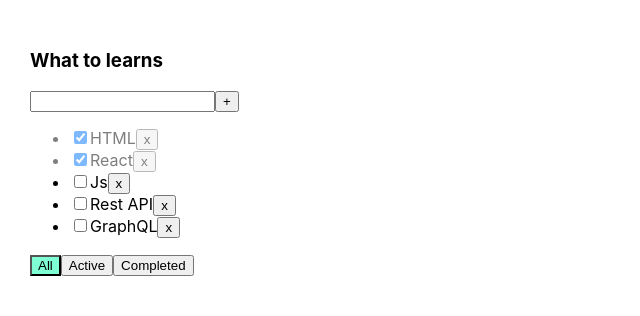
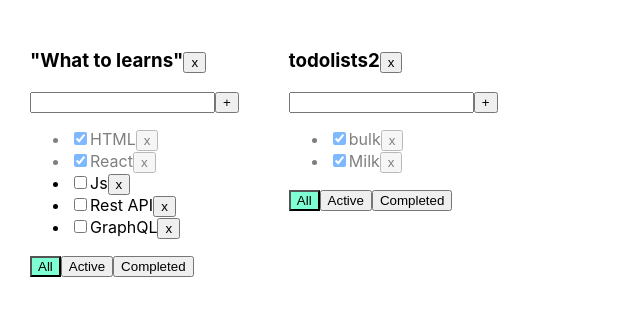
Before and after one commit to AlexKorotkin/TodoList, a React (Create React App) app: page / in a window 1280 px wide. Shown: the top 316 px of the page, without its empty margins (0-640 px from the left). Built offline with nearby package versions, Linux system fonts and the light colour scheme.

Commit message:
add, remove todoLists

```diff
--- a/src/App.tsx
+++ b/src/App.tsx
@@ -8,65 +8,105 @@
     title: string
     isDone: boolean
 }
+export type TodoListsType = {
+    id: string
+    title: string
+    filter: FilterValueType
+}
 export type FilterValueType = 'all' | 'active' | 'completed'
 
 function App() {
 
-    let [tasks, setTasks] = useState<Array<TasksType>>(
+    let todolist1 = v1();
+    let todolist2 = v1()
+
+    let [todolists, setTodolists] = useState<Array<TodoListsType>>(
         [
+            {id: todolist1, title: '"What to learns"', filter: 'all'},
+            {id: todolist2, title: 'todolists2', filter: 'all'}
+        ]
+    )
+
+    let [tasksObj, setTasks] = useState(
+        {
+            [todolist1]: [
                 {id: v1(), title: "HTML", isDone: true},
                 {id: v1(), title: "React", isDone: true},
                 {id: v1(), title: "Js", isDone: false},
                 {id: v1(), title: "Rest API", isDone: false},
                 {id: v1(), title: "GraphQL", isDone: false}
+            ],
+            [todolist2]: [
+                {id: v1(), title: "bulk", isDone: true},
+                {id: v1(), title: "Milk", isDone: true},
+            ]
+        }
+    )
 
-        ]
-    )
-    let [filter, filterTasks] = useState<FilterValueType>('all')
-
-    function removeTask(id: string) {
+    function removeTask(id: string, todolistId: string) {
+        let tasks = tasksObj[todolistId] // нашли массив тасок
         let filteredTasks = tasks.filter(t => t.id !== id)
-        setTasks(filteredTasks)
-
+        tasksObj[todolistId] = filteredTasks
+        setTasks({...tasksObj})
+    }
+    let removeTodolist = (todolistId: string)=>{
+         let filteredTodolist = todolists.filter(tl => tl.id !==todolistId )
+        setTodolists(filteredTodolist)
+        delete tasksObj[todolistId]
+        setTasks({...tasksObj});
     }
 
-    function addTask(title: string) {
+    function addTask(title: string, todolistId:string) {
         let newTask = {id: v1(), title: title, isDone: false}
-        setTasks([newTask, ...tasks])
+        let tasks = tasksObj[todolistId] // нашли массив тасок
+        let newTasks = [newTask, ...tasks]
+        tasksObj[todolistId] = newTasks
+        setTasks({...tasksObj});
     }
 
-    function changeFilter(value: FilterValueType) {
-        filterTasks(value);
+    function changeFilter(value: FilterValueType, todolistId: string) {
+        let todolist = todolists.find(tl => tl.id === todolistId)
+        if (todolist) {
+            todolist.filter = value
+        }
+        setTodolists([...todolists]);
     }
 
-    let tasksForTodoList = tasks;
-
-    if (filter === 'active') {
-        tasksForTodoList = tasks.filter(t => t.isDone === false);
-
-    }
-    if (filter === 'completed') {
-        tasksForTodoList = tasks.filter(t => t.isDone === true);
-
-    }
-
-    function changeStatus(taskID: string, isDone: boolean) {
-        let task = tasks.find(t => t.id === taskID);
+    function changeStatus(taskID: string, isDone: boolean, todolistId: string) {
+        let tasks = tasksObj[todolistId] // нашли массив тасок
+        let task = tasks.find(t => t.id === taskID); // в этом массиве тасок нашли нужную таску
         if (task) {
             task.isDone = isDone;
         }
-        setTasks([...tasks]);
+        setTasks({...tasksObj});
     }
 
     return (
         <div className="App">
-            <TodoList title={"What to learns"}
-                      filter = {filter}
+            {
+                todolists.map(tl => {
+                        let tasksForTodoList = tasksObj[tl.id];
+                        if (tl.filter === 'active') {
+                            tasksForTodoList = tasksObj[tl.id].filter(t => t.isDone === false);
+                        }
+                        if (tl.filter === 'completed') {
+                            tasksForTodoList = tasksObj[tl.id].filter(t => t.isDone === true);
+                        }
+                        return <TodoList
+                            key={tl.id}
+                            title={tl.title}
+                            id={tl.id}
+                            filter={tl.filter}
                             tasks={tasksForTodoList}
+                            removeTodolist = {removeTodolist}
                             removeTask={removeTask}
                             addTask={addTask}
                             changeTaskStatus={changeStatus}
                             changeFilter={changeFilter}/>
+                    }
+                )
+            }
+
         </div>
     );
 }
--- a/src/TodoList.tsx
+++ b/src/TodoList.tsx
@@ -2,13 +2,15 @@
 import {FilterValueType, TasksType} from "./App";
 
 type PropsType = {
+    id: string
     title: string
     tasks: Array<TasksType>
     filter: FilterValueType
-    removeTask: (id: string) => void
-    changeFilter: (value: FilterValueType) => void
-    addTask: (title: string) => void
-    changeTaskStatus: (id: string, isDone: boolean) => void
+    removeTask: (id: string, todolistId: string) => void
+    changeFilter: (value: FilterValueType, todoListId: string) => void
+    addTask: (title: string, todoListId: string) => void
+    changeTaskStatus: (id: string, isDone: boolean, todoListId: string) => void
+    removeTodolist: (todoListId: string)=> void
 }
 
 export function TodoList(props: PropsType) {
@@ -23,25 +25,26 @@
     const onKeyPressHandler = (e: KeyboardEvent<HTMLInputElement>) => {
         setError(null)
         if (e.key === 'Enter') {
-            props.addTask(newTaskTitle);
+            props.addTask(newTaskTitle,props.id);
             setNewTaskTitle('');
         }
     };
 
     const addTask = () => {
         if (newTaskTitle.trim() !== ''){
-            props.addTask(newTaskTitle.trim());
+            props.addTask(newTaskTitle.trim(), props.id);
             setNewTaskTitle('');
         }else {
             setError('Вы не ввели данные');
         }
     };
-    const onActiveClickHandler = () => props.changeFilter('active');
-    const onCompletedClickHandler = () => props.changeFilter('completed');
-
+    const  onAllClickHandler = () => props.changeFilter('all', props.id)
+    const onActiveClickHandler = () => props.changeFilter('active', props.id);
+    const onCompletedClickHandler = () => props.changeFilter('completed', props.id);
+    const removeTodolist = () => props.removeTodolist(props.id)
     return (
         <div>
-            <h3>{props.title}</h3>
+            <h3>{props.title}<button onClick={removeTodolist}>х</button></h3>
             <div>
                 <input  value={newTaskTitle}
                         onKeyPress={onKeyPressHandler}
@@ -54,9 +57,9 @@
             <ul>
                 {
                     props.tasks.map(t => {
-                            const onRemoveHandler = () => props.removeTask(t.id)
+                            const onRemoveHandler = () => props.removeTask(t.id, props.id)
                              const onChangeHandler = (e:ChangeEvent<HTMLInputElement>) => (
-                                 props.changeTaskStatus(t.id, e.currentTarget.checked)
+                                 props.changeTaskStatus(t.id, e.currentTarget.checked,props.id)
                              )
 
                             return <li className={t.isDone ? 'is-done':''} key={t.id}><input type="checkbox" onChange={onChangeHandler} checked={t.isDone}/>
@@ -69,7 +72,7 @@
                 }
             </ul>
             <div>
-                <button className={props.filter === 'all' ? 'active-filter': ''} onClick={ () => { props.changeFilter('all') }}>All</button>
+                <button className={props.filter === 'all' ? 'active-filter': ''} onClick={onAllClickHandler}>All</button>
                 <button className={props.filter === 'active' ? 'active-filter': ''} onClick={onActiveClickHandler}>Active</button>
                 <button className={props.filter === 'completed' ? 'active-filter': ''}  onClick={onCompletedClickHandler}>Completed</button>
             </div>
```
Lines whose indentation alone changed are shown as unchanged.
